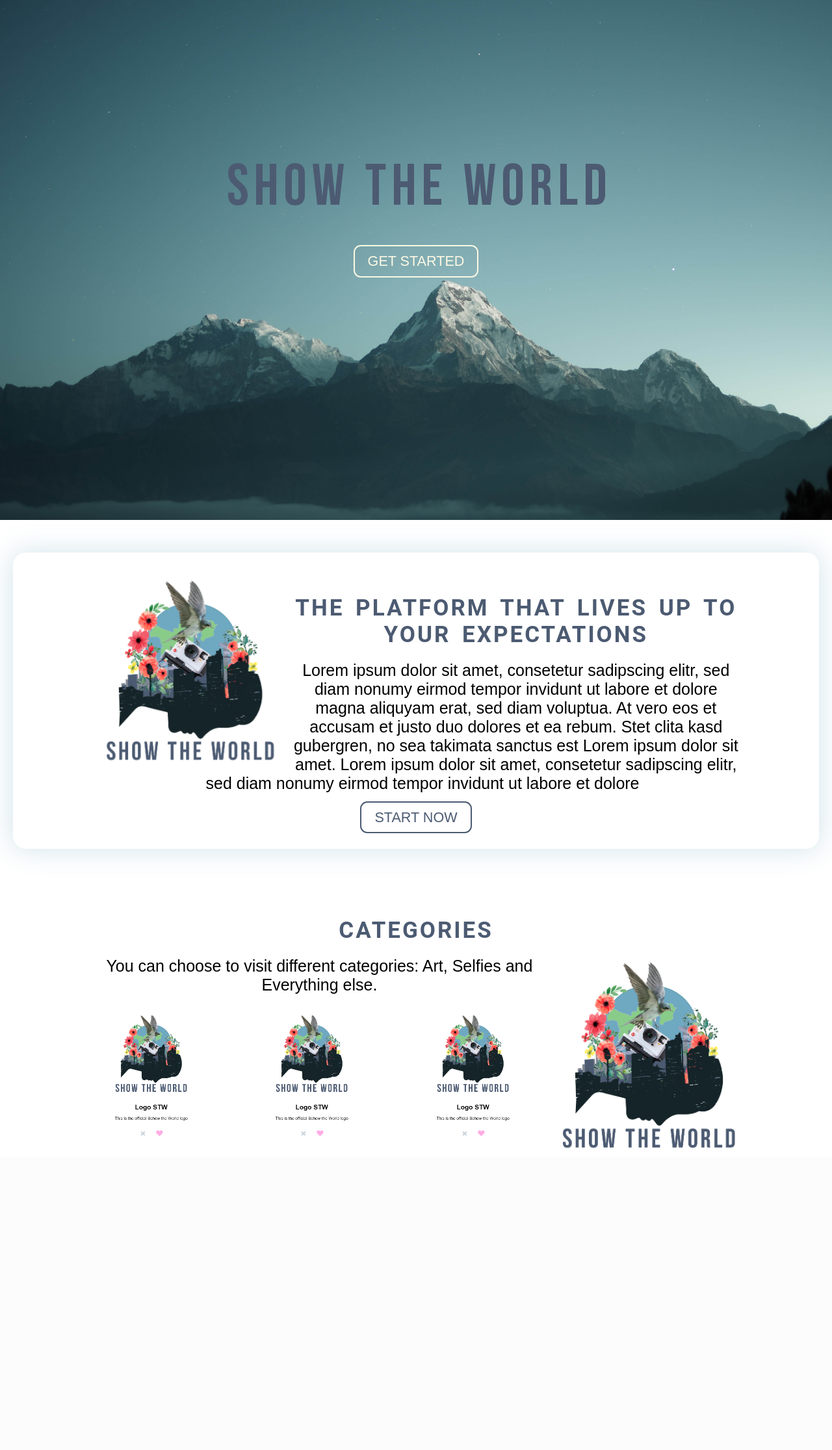
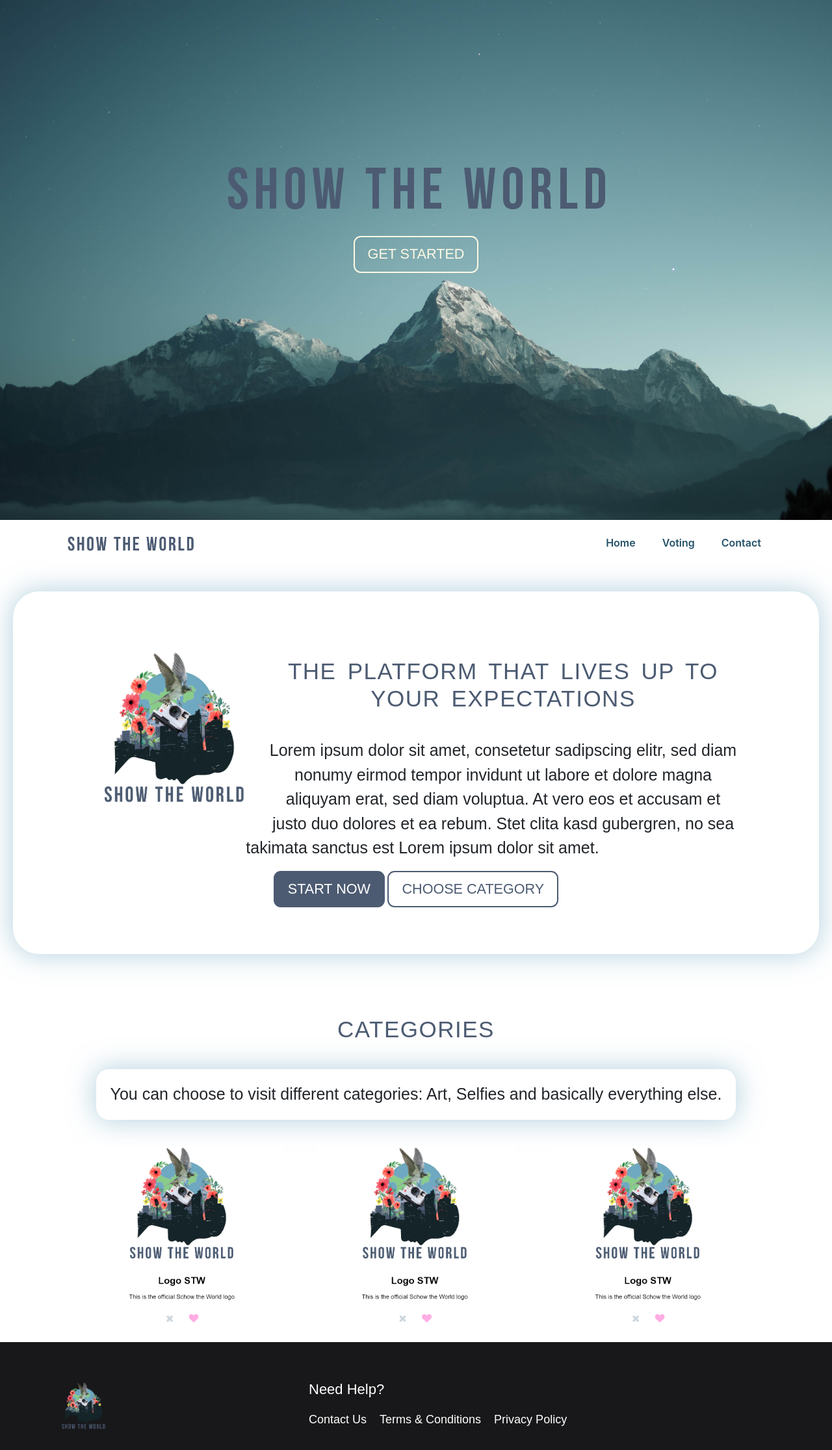
Before and after one commit to fhkufstein-webdevelopment/webdev-project-bildbewertung, a PHP site: the page made by landingpage.html in a window 1280 px wide. Shown: the whole page at 65% size. Before the commit the page ends 1767 px from the top, so only its background shows below. Run offline with PHP 8.4, Linux system fonts and the light colour scheme; some libraries are stand-ins or nearby versions.

Commit message:
Landingpage Struktur fertig, responsive fehlt

```diff
--- a/css/landingpage.css
+++ b/css/landingpage.css
@@ -3,7 +3,7 @@
 
 html {
     scroll-behavior: smooth;
-    overflow: hidden;
+    /* overflow: hidden;*/
 }
 
 html, body{
@@ -11,7 +11,12 @@ html, body{
     padding: 0;
     height: 100%;
     width: 100%;
+    text-decoration: none;
 }
+
+
+/* ----------------------Landing Screen----------------------*/
+
 
 .intro{
     height: 100%;
@@ -21,7 +26,6 @@ html, body{
     background-repeat: no-repeat;
     display: table; /* oben der platz ist weck */
     background-size: cover;
-    overflow: hidden;
 }
 
 .intro .inner{
@@ -37,6 +41,7 @@ html, body{
     text-align: center;
     padding-bottom: 10% !important;
 }
+
 .par{
     padding: 10px;
 }
@@ -60,47 +65,83 @@ html, body{
     border: solid  #c4e3f3 2px;
 }
 
-.wrapper{
-    margin: 50px 20px;
-    border-radius: 20px;
-    padding-top: 10px !important;
-    padding-bottom: 10px;
-    box-shadow: 0 0 40px 2px rgba(111,168,193, 0.30);
-    background-color: rgba(0, 0, 0, 0) !important
+
+/* ----------------------Navigation----------------------*/
+
+
+/*Nav Bar */
+.navbar-toggler{
+    outline: none;
+    padding: 0;
 }
 
-/* Content */
-.main-conten{
+.navbar-toggler img{
+    width: 37px;
 }
 
-/* About us*/
+.navbar-brand img{
+    width: 200px;
+}
+
+.navbar {
+    background-color: #FFFFFF !important;
+    padding-top: 15px !important;
+    padding-bottom: 15px !important;
+}
+
+.nav-link{
+    color: #245269 !important;
+    font-weight: 600;
+    margin-left: 25px;
+}
+
+
+/* ----------------------About Us----------------------*/
+.wrapper{
+    margin: 40px 20px;
+    border-radius: 40px;
+    padding-top: 10px ;
+    padding-bottom: 10px;
+    box-shadow: 0 0 40px 2px rgba(111,168,193, 0.50);
+    background-color: rgba(120, 0, 0, 0);
+}
 
 .about{
-    padding: 2% 10%;
+    padding: 5% 10%;
     text-align: center !important;
 
 }
 
 .titel{
     margin-top: 30px;
-    margin-bottom: 20px;
+    margin-bottom: 40px;
     color: #4c5b72;
     text-transform: uppercase;
     font-size: 35px;
     word-spacing: 6px;
-    letter-spacing: 3px;
-    font-family: Roboto, serif;
+    letter-spacing: 1.5px;
+    font-family: Arial, serif;
 }
 
 .logo3{
     float: left;
-    margin-right: 10px;
-    width: 30%;
+    padding-top: 15px;
+    margin-right: 20px;
+    margin-bottom: 10px;
+    width: 25%;
 }
 .logo3 img{
     width: 100%;
 }
-.btn2{
+
+.button {
+    display:inline-block;
+    justify-content: center;
+    text-align: right!important;
+
+}
+
+.btn3{
     font-family: Arial, serif;
     background: none;
     font-size: 135%;
@@ -114,10 +155,33 @@ html, body{
     transition: all 0.5s;
 }
 
+.btn3:hover{
+    color: #c4e3f3 ;
+    border: solid  #c4e3f3 2px;
+    text-decoration: none !important;
+}
+
+.btn2{
+    font-family: Arial, serif;
+    background: #4c5b72;
+    font-size: 135%;
+    font-weight: 400;
+    color: #FFFFFF;
+    text-decoration: none;
+    text-transform: uppercase;
+    border:  2px solid #4c5b72;
+    padding: 10px 20px;
+    border-radius: 11px;
+    transition: all 0.5s;
+}
+
 .btn2:hover{
     color: #c4e3f3 ;
+    background-color: #FFFFFF;
     border: solid  #c4e3f3 2px;
+    text-decoration: none !important;
 }
+
  .text{
      margin-top: 5px;
      font-size: 25px;
@@ -126,7 +190,9 @@ html, body{
 
  }
 
- /*Info Teil*/
+
+/* ----------------------Info Teil----------------------*/
+
 
 .info{
     /*background-color: #4c5b72;*/
@@ -137,11 +203,6 @@ html, body{
 .logo2{
     float: right;
     margin-left: 10px;
-    width: 30%;
-}
-
-.logo2 img{
-    width: 100%;
 }
 
 .examples{
@@ -156,8 +217,80 @@ html, body{
     width: 100%;
     margin-right: 5px;
 }
+.wrapper2 p{
+    margin: 40px 20px;
+    border-radius: 20px;
+    padding-top: 20px ;
+    padding-bottom: 20px;
+    box-shadow: 0 0 40px 2px rgba(111,168,193, 0.50);
+    background-color: rgba(120, 0, 0, 0);
+}
 
-/*--- Media Queries --*/
+
+/* ----------------------Footer----------------------*/
+
+
+.footer{
+    width: 100%;
+    display: block;
+    padding: 60px 0;
+    box-sizing: border-box;
+    background-color: #18181a;
+}
+.inner-footer{
+    display: block;
+    margin: 0 auto;
+    width: 1100px;
+    height: 100%;
+
+}
+.inner-footer .logo-container{
+    display: block;
+    width: 35%;
+    float: left;
+    height: 100%;
+}
+.inner-footer .logo-container img{
+    width: 20%;
+    height: auto;
+
+}
+.inner-footer .footer-Links{
+    margin-right: 10px;
+    padding-left: 50px;
+    float: right !important;
+    height: 200px;
+}
+
+.inner-footer .footer-links h1{
+    font-family: Arial, serif;
+    font-size: 22px;
+    color: #FFFFFF;
+    display: block;
+    width: 100%;
+    margin-bottom: 20px;
+}
+.inner-footer .footer-links a{
+    font-family: Arial, serif;
+    font-size: 18px;
+    color: #FFFFFF;
+    display: flex;
+    font-weight: 200;
+    padding-bottom: 5px;
+    padding-right: 20px;
+    text-decoration: none;
+    float: left;
+}
+/*
+.footer-liste ul{
+    display: flex;
+    float: right;
+}*/
+
+
+/* ----------------------Media Query----------------------*/
+
+
 @media screen and (max-width: 900px) {
     .content{
         padding-bottom: 30%;
--- /dev/null
+++ b/js/landingpage.js
@@ -0,0 +1,9 @@
+
+$("doucment").ready(function() {
+  const nav = document.querySelector("#menu");
+  const topOfNav = nav.OffsetTop;
+  let fixNav = () => {
+    console.log(topOfNav);
+  };
+  window.addEventListener("scroll", fixNav());
+});
--- a/landingpage.html
+++ b/landingpage.html
@@ -3,14 +3,21 @@
 <head>
     <meta charset="UTF-8" name="viewport" content="width=device-width, initial-scale=1">
     <title>LandingPage für STW</title>
+    <!-- Bootstrap -->
+    <link rel="stylesheet" href="https://stackpath.bootstrapcdn.com/bootstrap/4.4.1/css/bootstrap.min.css">
+    <script src="https://code.jquery.com/jquery-3.4.1.slim.min.js"></script>
+    <script src="https://stackpath.bootstrapcdn.com/bootstrap/4.4.1/js/bootstrap.min.js"></script>
+    <!-- Normal css -->
     <link rel="stylesheet" type="text/css" href="css/landingpage.css">
+    <!-- Animate.css -->
     <link rel="stylesheet" href="http://code.jquery.com/ui/1.11.4/themes/smoothness/jquery-ui.css">
     <script src="http://code.jquery.com/jquery-1.10.2.js"></script>
     <script src="http://code.jquery.com/ui/1.11.4/jquery-ui.js"></script>
     <link href="css/animate.css" rel="stylesheet"/>
-    <!--<link href="css/waypoints.css" rel="stylesheet"/>-->
     <script src="js/jquery.waypoints.min.js" type="text/javascript"></script>
     <script src="js/waypoints.js" type="text/javascript"></script>
+    <script src="js/landingpage.js"></script>
+
 </head>
 <body>
     <section class="intro">
@@ -21,16 +28,49 @@
                 </section>
                 <p class="par"></p>
                 <section class="os-animation" data-os-animation="bounceInUp" data-os-animation-delay="0.2s">
-                    <button type="button" class="btn btn-default btn-lg" onClick="document.getElementById('main').scrollIntoView();">Get Started</button>
+                    <button type="button" class="btn btn-default btn-lg" onClick="document.getElementById('menu').scrollIntoView();">Get Started</button>
                 </section>
             </div>
         </section>
     </section>
+
+    <!-- -->
+
+    <div id="menu">
+        <div class="container" >
+            <nav class="navbar navbar-expand-lg navbar-light bg-light">
+                <a class="navbar-brand" href="#"><img src="images/Show%20the%20weorl%20schrift.png" alt="Show the World"></a>
+                <button class="navbar-toggler" type="button" data-toggle="collapse" data-target="#navbarNav" aria-controls="navbarNav" aria-expanded="false" aria-label="Toggle navigation">
+                    <img src="images/menu%20lila.png" alt="veggiburger">
+                </button>
+                <div class="collapse navbar-collapse" id="navbarNav">
+                    <ul class="navbar-nav ml-auto text-right">
+                        <li class="nav-item">
+                            <a class="nav-link" href="landingpage.html">Home</a> <!-- # müssen noch geändert werden -->
+                        </li>
+                        <li class="nav-item">
+                            <a class="nav-link" href="ratingAnything.html">Voting</a>
+                        </li>
+                        <li class="nav-item">
+                            <a class="nav-link" href="#">Contact</a>
+                        </li>
+                    </ul>
+                </div>
+            </nav>
+        </div>
+    </div>
+
+    <!-- -->
+        <!-- About-->
+
     <div id="main" class="main-conten">
         <div class="wrapper">
             <div class="about" id="about">
-            <section class="os-animation" data-os-animation="bounceInLeft" data-os-animation-delay="0.2s">
-                <img src="images/show%20the%20world.png" alt="Logo2" class="logo3">
+
+                <!-- -->
+
+                <section class="os-animation" data-os-animation="bounceInLeft"  data-os-animation-delay="0s">
+                    <img src="images/show%20the%20world.png" alt="Logo3" class="logo3">
                 </section>
                 <h2 class="titel" >
                     The Platform that lives up to your expectations
@@ -38,35 +78,61 @@
                 <p class="text">
                     Lorem ipsum dolor sit amet, consetetur sadipscing elitr, sed diam nonumy eirmod tempor invidunt ut
                     labore et dolore magna aliquyam erat, sed diam voluptua. At vero eos et accusam et justo duo dolores et
-                ea rebum. Stet clita kasd gubergren, no sea takimata sanctus est Lorem ipsum dolor sit amet. Lorem ipsum
-                dolor sit amet, consetetur sadipscing elitr, sed diam nonumy eirmod tempor invidunt ut labore et dolore
+                    ea rebum. Stet clita kasd gubergren, no sea takimata sanctus est Lorem ipsum dolor sit amet.
                 </p>
                 <div class="button">
-                <a type="button" class="btn2 btn-default btn-lg" href="rating.html"> Start Now </a>
+                    <a type="button" class="btn2 btn-default btn-lg" href="ratingSelfies.html"> Start Now </a>
+                    <button type="button" class="btn3 btn-default btn-lg" onClick="document.getElementById('info').scrollIntoView();">Choose Category</button>
                 </div>
             </div>
         </div>
 
+        <!-- Info / Kategorien-->
+
         <div class="info" id="info">
             <div class="wrapper2">
                 <h1 class="titel">Categories</h1>
-            <img src="images/show%20the%20world.png" alt="Logo2" class="logo2">
+
                 <p class="text">
-                You can choose to visit different categories: Art, Selfies and Everything else.
+                    You can choose to visit different categories: Art, Selfies and basically everything else.
                 </p>
                 <div class="examples">
                     <div class="example-item">
+                        <a href="ratingArt.html">
                             <img src="images/Example.PNG" alt="Example1">
+                        </a>
                     </div>
                     <div class="example-item">
+                        <a href="ratingSelfies.html">
                             <img src="images/Example.PNG" alt="Example1">
+                        </a>
                     </div>
                     <div class="example-item">
+                        <a href="ratingAnything.html">
                             <img src="images/Example.PNG" alt="Example1">
+                        </a>
                     </div>
                 </div>
             </div>
         </div>
     </div>
+
+    <!-- Footer -->
+
+<footer>
+    <div class="footer">
+        <div class="inner-footer">
+            <div class="logo-container">
+                <img src="images/show%20the%20world.png" alt="logo">
+            </div>
+            <div class="footer-links">
+                <h1>Need Help?</h1>
+                <a href="#">Contact Us</a>
+                <a href="#">Terms & Conditions</a>
+                <a href="#">Privacy Policy</a>
+            </div>
+        </div>
+    </div>
+</footer>
 </body>
 </html>
```
Also changed, not shown: ratingAnything.html (added, +69 -0 lines), ratingArt.html (renamed from rating.html, +5 -8 lines), ratingSelfies.html (added, +69 -0 lines), js/rating.js (renamed from rating.js), 1 other file. Lines whose indentation alone changed are shown as unchanged.
